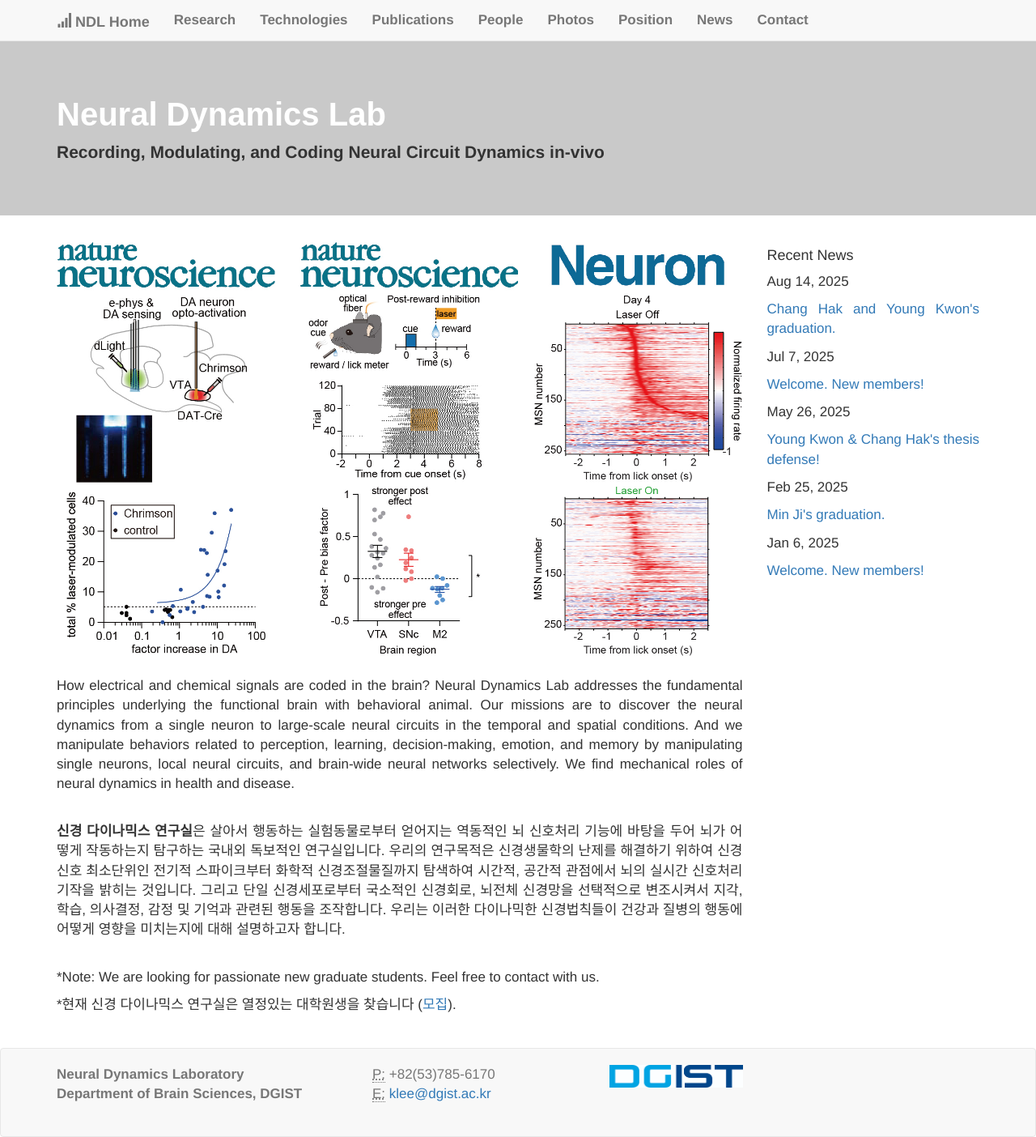
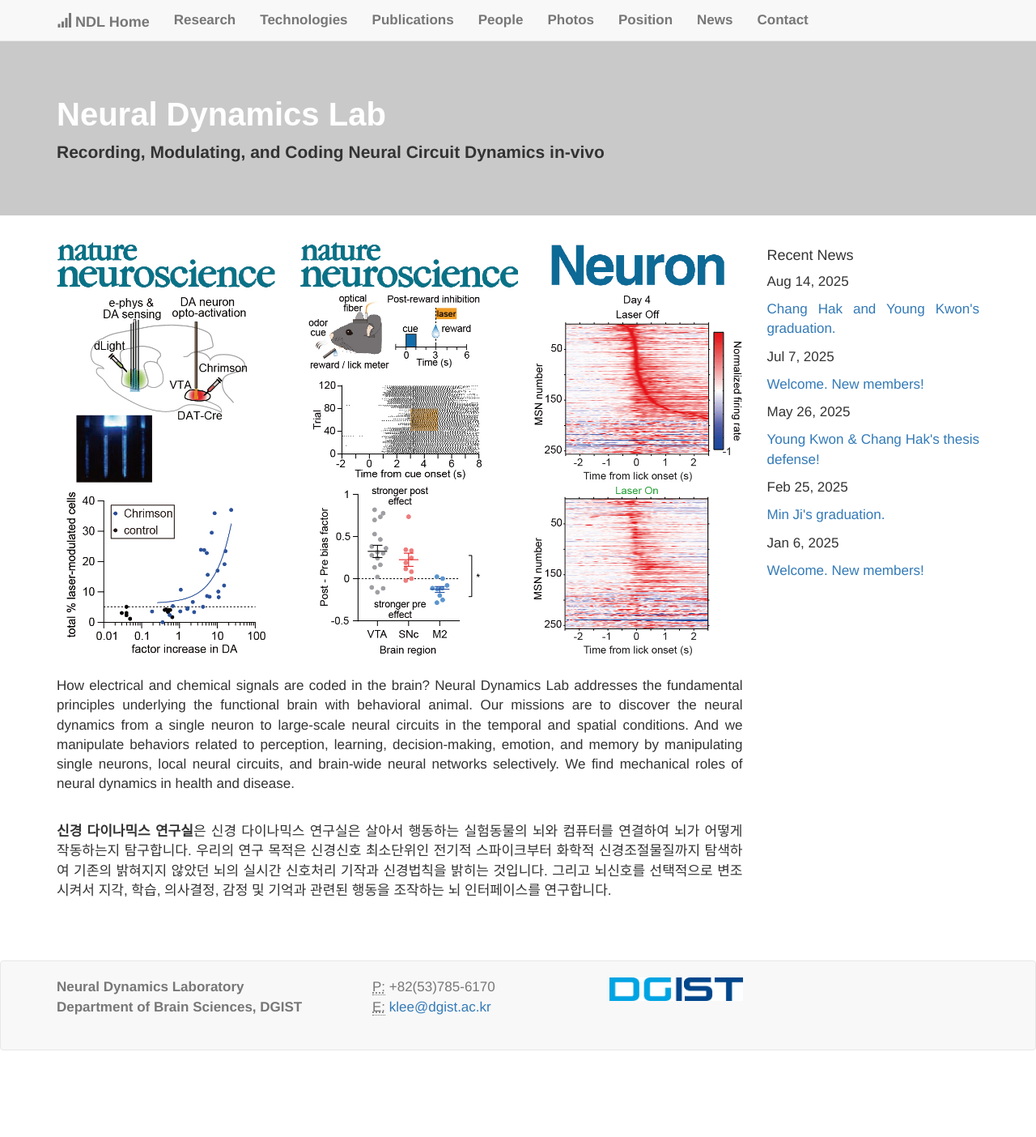
Before and after one commit to kleelab/kleelab.github.io, a Jekyll site: the page built from index.html, in a window 1280 px wide. Shown: the whole page at 81% size. Built offline with Jekyll 4.4.1, drawn with Linux system fonts in a browser that asks for light colours; nearby versions of some CDN libraries; a style sheet for code colours, icons or effects is not loaded; after the commit the page ends 1297 px from its top, so only the background shows below that.

Commit message:
Update index.html

```diff
--- a/index.html
+++ b/index.html
@@ -16,7 +16,6 @@
 <br>
 <p>How electrical and chemical signals are coded in the brain?  Neural Dynamics Lab addresses the fundamental principles underlying the functional brain with behavioral animal. Our missions are to discover the neural dynamics from a single neuron to large-scale neural circuits in the temporal and spatial conditions. And we manipulate behaviors related to perception, learning, decision-making, emotion, and memory by manipulating single neurons, local neural circuits, and brain-wide neural networks selectively. We find mechanical roles of neural dynamics in health and disease.</p>
 <br>
-<p><b>신경 다이나믹스 연구실</b>은 살아서 행동하는 실험동물로부터 얻어지는 역동적인 뇌 신호처리 기능에 바탕을 두어 뇌가 어떻게 작동하는지 탐구하는 국내외 독보적인 연구실입니다. 우리의 연구목적은 신경생물학의 난제를 해결하기 위하여 신경신호 최소단위인 전기적 스파이크부터 화학적 신경조절물질까지 탐색하여 시간적, 공간적 관점에서 뇌의 실시간 신호처리 기작을 밝히는 것입니다. 그리고 단일 신경세포로부터 국소적인 신경회로, 뇌전체 신경망을 선택적으로 변조시켜서 지각, 학습, 의사결정, 감정 및 기억과 관련된 행동을 조작합니다. 우리는 이러한 다이나믹한 신경법칙들이 건강과 질병의 행동에 어떻게 영향을 미치는지에 대해 설명하고자 합니다. </p>
+<p><b>신경 다이나믹스 연구실</b>은 신경 다이나믹스 연구실은 살아서 행동하는 실험동물의 뇌와 컴퓨터를 연결하여 뇌가 어떻게 작동하는지 탐구합니다. 우리의 연구 목적은 신경신호 최소단위인 전기적 스파이크부터 화학적 신경조절물질까지 탐색하여 기존의 밝혀지지 않았던 뇌의 실시간 신호처리 기작과 신경법칙을 밝히는 것입니다. 그리고 뇌신호를 선택적으로 변조시켜서 지각, 학습, 의사결정, 감정 및 기억과 관련된 행동을 조작하는 뇌 인터페이스를 연구합니다. </p>
 <br>
-<p>*Note: We are  looking for passionate new graduate students. Feel free to contact with us.</p>
-<p>*현재 신경 다이나믹스 연구실은 열정있는 대학원생을 찾습니다 (<a href="{{ site.url }}{{ site.baseurl }}/joinus">모집</a>).</p>
+</p>
```
